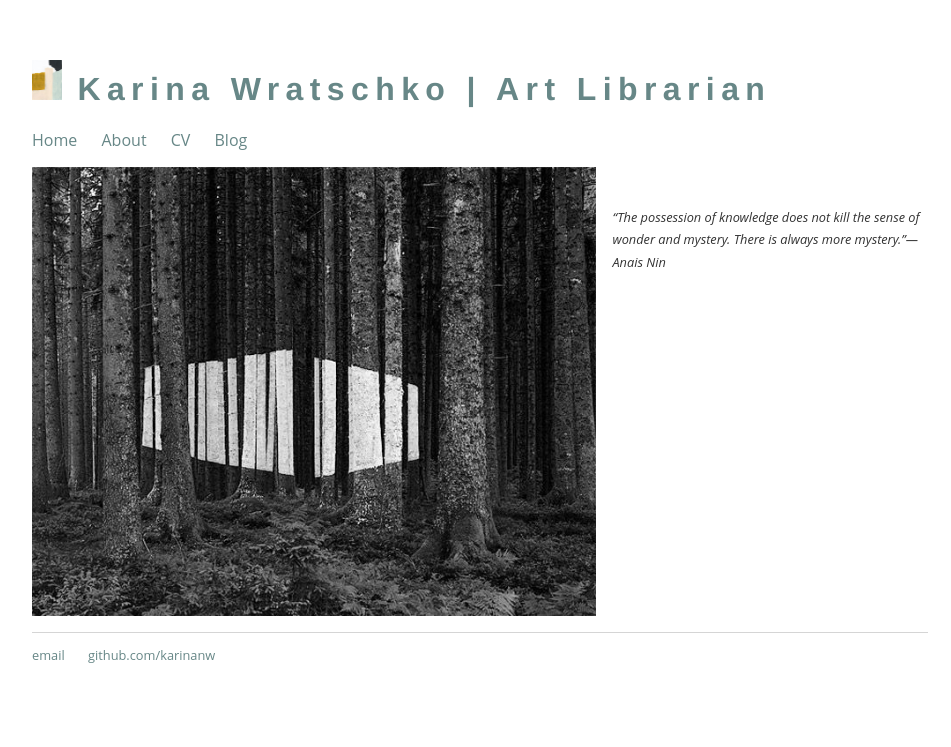
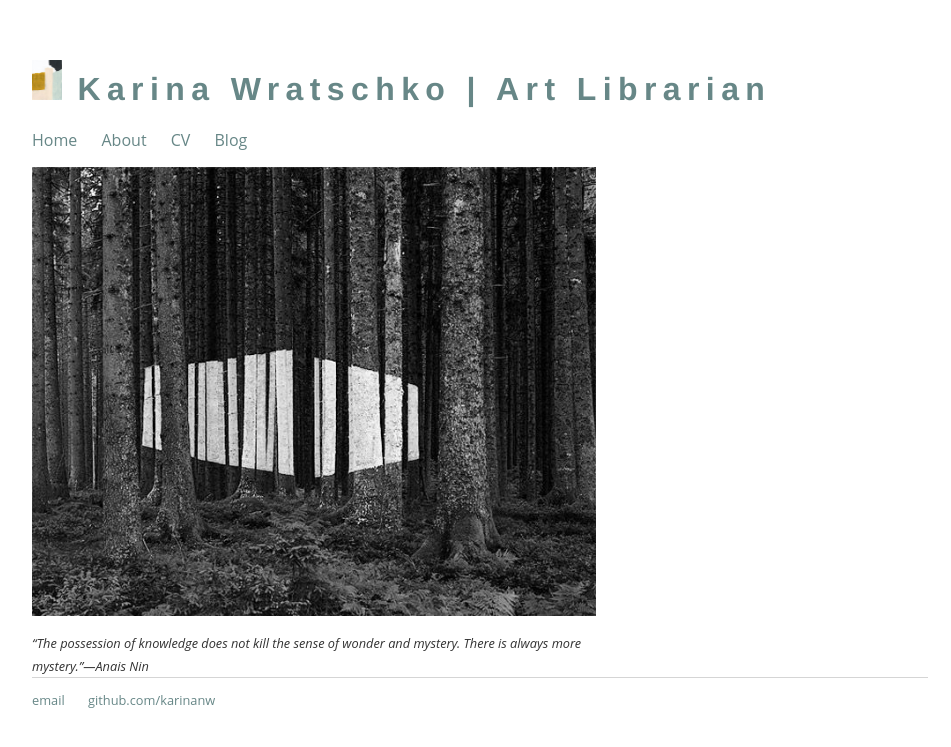
Before and after one commit to karinanw/karinanw.github.io, a Jekyll site: the page built from index.md, in a window 1280 px wide. Shown: the top 747 px of the page, without its empty margins (160-1111 px from the left). Built offline with Jekyll 4.4.1, drawn with Linux system fonts in a browser that asks for light colours.

Commit message:
Update main.css

```diff
--- a/css/main.css
+++ b/css/main.css
@@ -65,6 +65,8 @@ ul.posts li {
 }
 
 .quotetext {
+   width: 63%;
    font-size: .8em;
    display: block;
+   float: left;
 }
```
